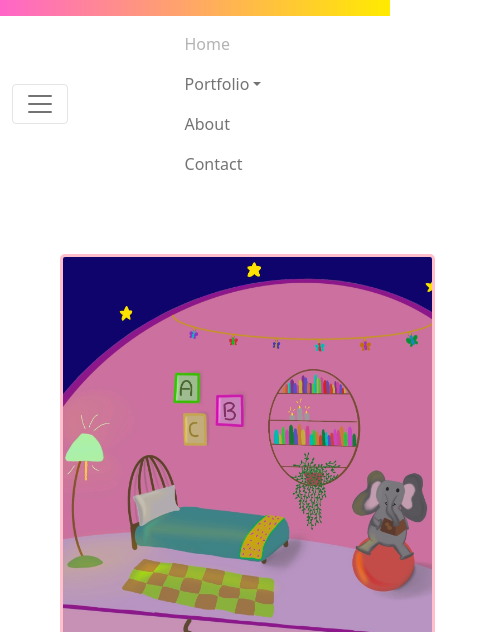
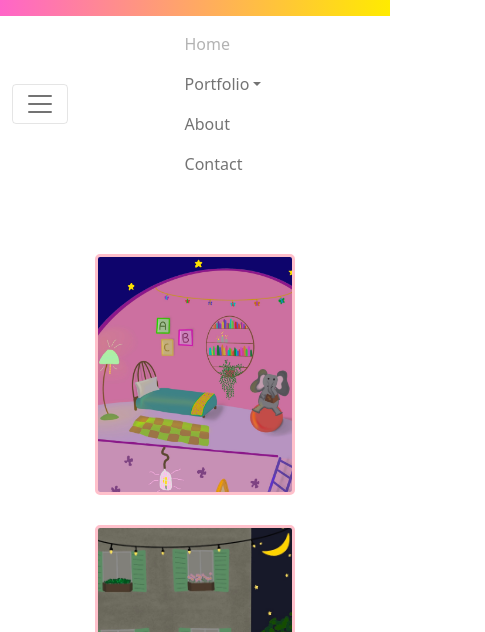
Before and after one commit to biffmalibu/ArtSite, a plain HTML site: page index.html in a window 390 px wide. Shown: the part 208-840 px from the top of the page, 485 px wide, since content can reach past the window. Drawn offline with nearby package versions, Linux system fonts and the light colour scheme; some packages are replaced by stand-ins of ours; a script that the page names is missing; a web font is replaced by a local one.

Commit message:
fix home overflow

```diff
--- a/styles/home.css
+++ b/styles/home.css
@@ -80,6 +80,16 @@ main h1 {
     }
 
 }
+@media only screen and (max-width: 500px) {
+    .img {
+        max-width: 300px;
+    }
+}
+@media only screen and (max-width: 400px) {
+    .img {
+        max-width: 200px;
+    }
+}
 @media only screen and (max-width: 450px) {
     .img-container {
         max-width: 375px;
--- a/styles/main.css
+++ b/styles/main.css
@@ -11,6 +11,13 @@ html {
 
 body {
     background-color: rgb(245, 131, 197);
+}
+html,body {
+    width: 100%;
+    height: 100%;
+    margin: 0;
+    padding: 0;
+    overflow-x: hidden;
 }
 p {
     font-size: 20px;
```
